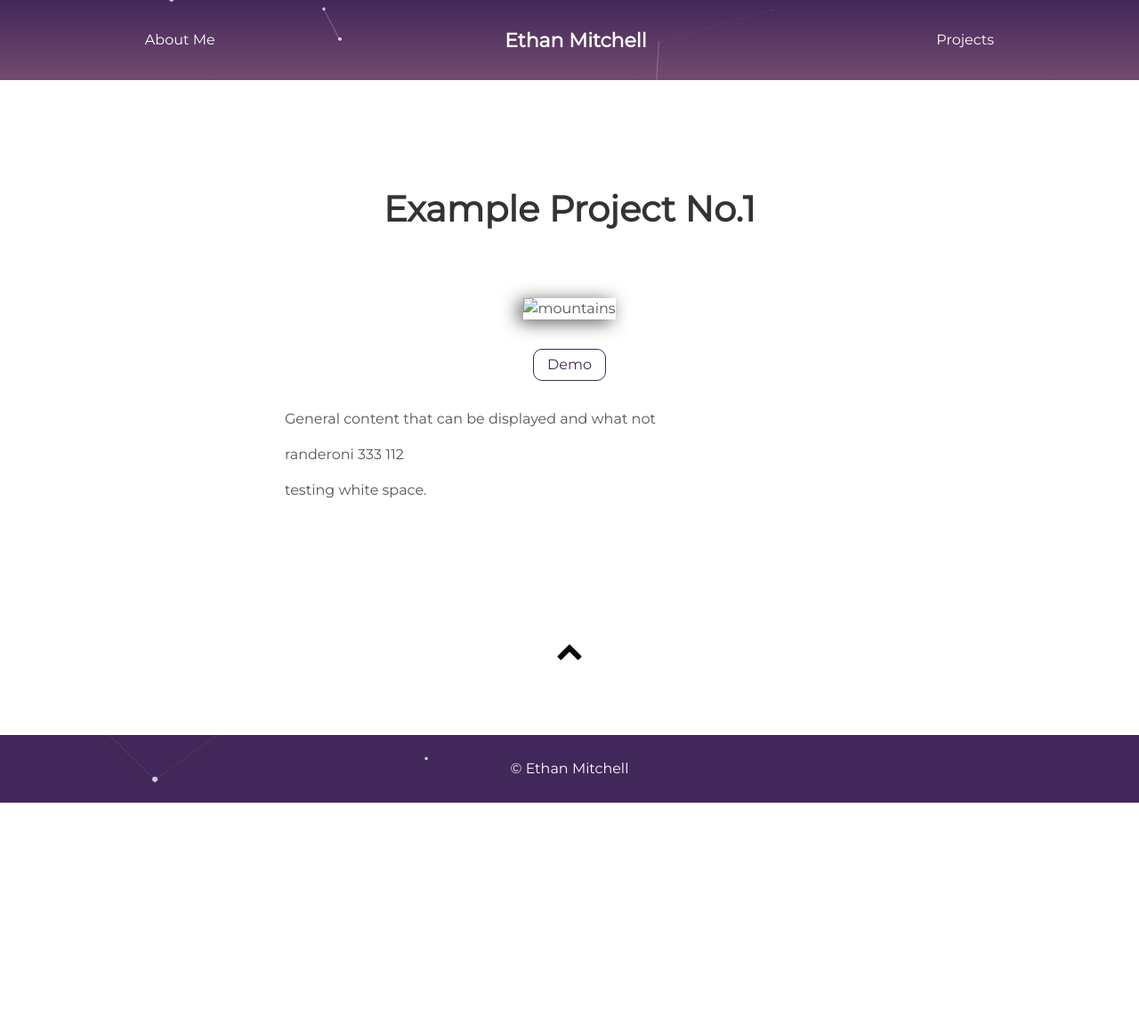
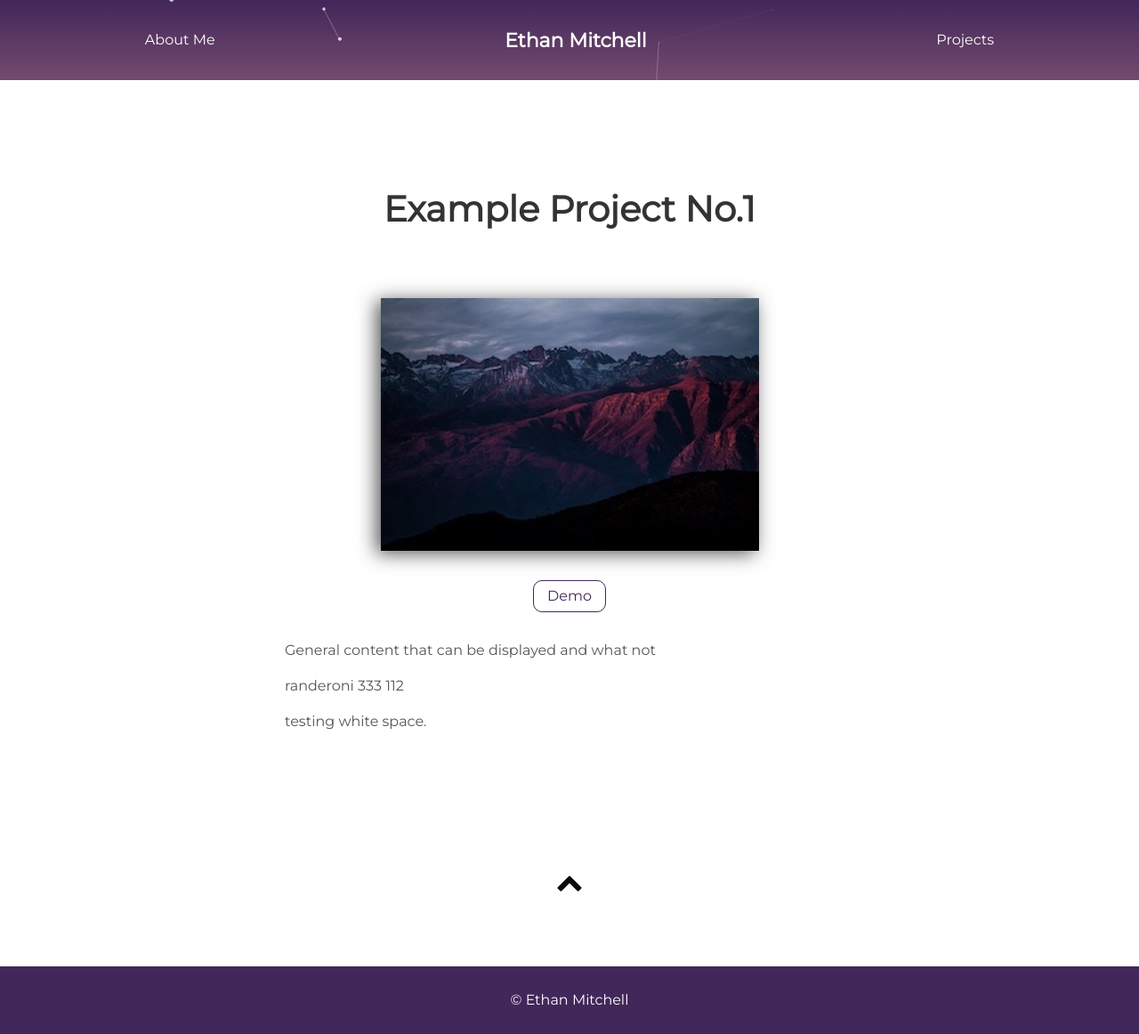
Before and after one commit to ThatRandomCoderNZ/githubPage, a Jekyll site: the page built from _projects/test2.md, in a window 1280 px wide. Shown: the whole page at 89% size. Built offline with Jekyll 4.4.1, drawn with Linux system fonts in a browser that asks for light colours; before the commit the page ends 902 px from its top, so only the background shows below that.

Commit message:
bugfix - hopefully final bugfix. Moved ../ prefix to projects layout

```diff
--- a/_layouts/project.html
+++ b/_layouts/project.html
@@ -17,7 +17,7 @@
                 <h1>{{ page.title }}</h1>
             </div>
 
-            <img alt="{{page.thumbnail-alt}}" src="{{ page.thumbnail }}" />
+            <img alt="{{page.thumbnail-alt}}" src="../{{ page.thumbnail }}" />
 
             <div class="call-to-action" >
                 <a class="project-link" href="{{page.action-dest}}">{{page.action}}</a>
```
Also changed, not shown: _projects/SnakeGame.md (+1 -1 lines).
